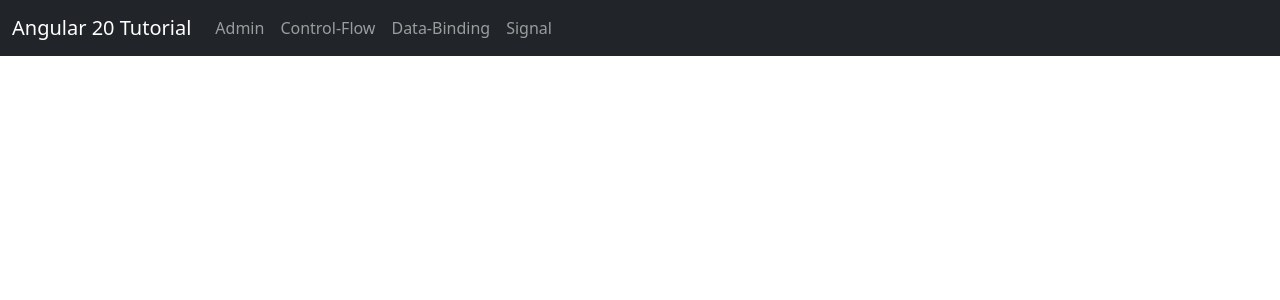
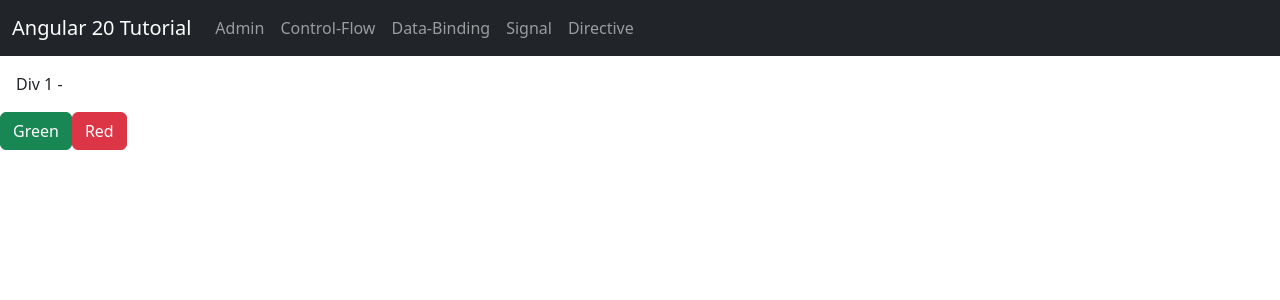
Before and after one commit to TMWicKed/angular20Tutorial, an Angular app: page /Attribute-Directive in a window 1280 px wide. Before the commit this address led to /. Shown: the top 300 px of the page. Built offline with nearby package versions, Linux system fonts and the light colour scheme.

Commit message:
Directives and using ngClass for dynamic class usage

```diff
--- a/src/app/app.html
+++ b/src/app/app.html
@@ -41,6 +41,9 @@
                 <li class="nav-item">
                     <a class="nav-link signal-ex" routerLink="signal">Signal</a>
                 </li>
+                <li class="nav-item">
+                    <a class="nav-link att-directive" routerLink="Attribute-Directive">Directive</a>
+                </li>
             </ul>
         </div>
     </div>
--- a/src/app/app.routes.ts
+++ b/src/app/app.routes.ts
@@ -3,6 +3,7 @@ import { Admin } from './components/admin/admin';
 import { ControFlow } from './components/contro-flow/contro-flow';
 import { DataBinding } from './components/data-binding/data-binding';
 import { SignalEx } from './components/signal-ex/signal-ex';
+import { AttDirective } from './components/att-directive/att-directive';
 
 export const routes: Routes = [
     {
@@ -20,5 +21,9 @@ export const routes: Routes = [
     {
         path: 'signal',
         component: SignalEx
+    },
+    {
+        path: 'Attribute-Directive',
+        component: AttDirective
     }
 ];
--- /dev/null
+++ b/src/app/components/att-directive/att-directive.css
@@ -0,0 +1,9 @@
+.green {
+  background-color: green;
+  color: white;
+}
+
+.red {
+  background-color: red;
+  color: white;
+}
--- /dev/null
+++ b/src/app/components/att-directive/att-directive.html
@@ -0,0 +1,14 @@
+<div class="row">
+    <div class="col-3">
+        <div class="p-3" [ngClass]="div1ClassName()">
+            Div 1 - {{div1ClassName()}}
+        </div>
+    </div>
+</div>
+
+<div class="row">
+    <div class="col-3">
+        <button class="btn btn-success" (click)="setBgClass('green')">Green</button>
+        <button class="btn btn-danger" (click)="setBgClass('red')">Red</button>
+    </div>
+</div>
--- /dev/null
+++ b/src/app/components/att-directive/att-directive.ts
@@ -0,0 +1,18 @@
+import { NgClass } from '@angular/common';
+import { Component, signal } from '@angular/core';
+
+@Component({
+  selector: 'app-att-directive',
+  imports: [NgClass],
+  templateUrl: './att-directive.html',
+  styleUrl: './att-directive.css'
+})
+export class AttDirective {
+
+  div1ClassName = signal<string>("");
+
+  setBgClass(str: string) {
+    this.div1ClassName.set(str);
+  }
+
+}
```
Also changed, not shown: 1 other file (tests, documents, lock files or other folders).
